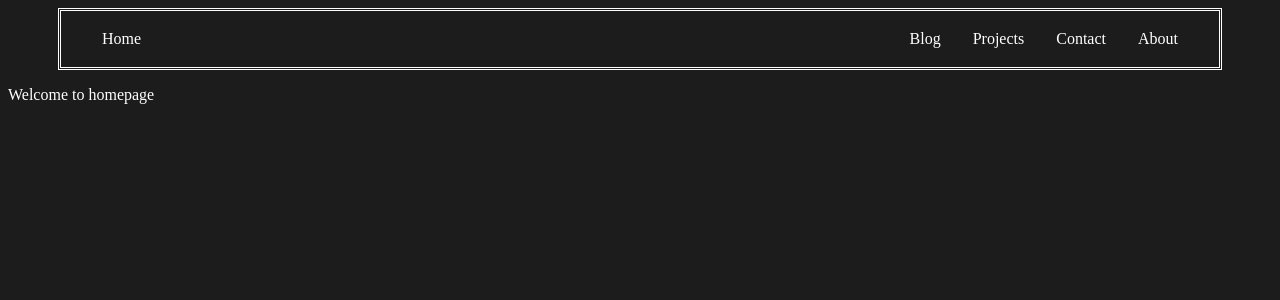
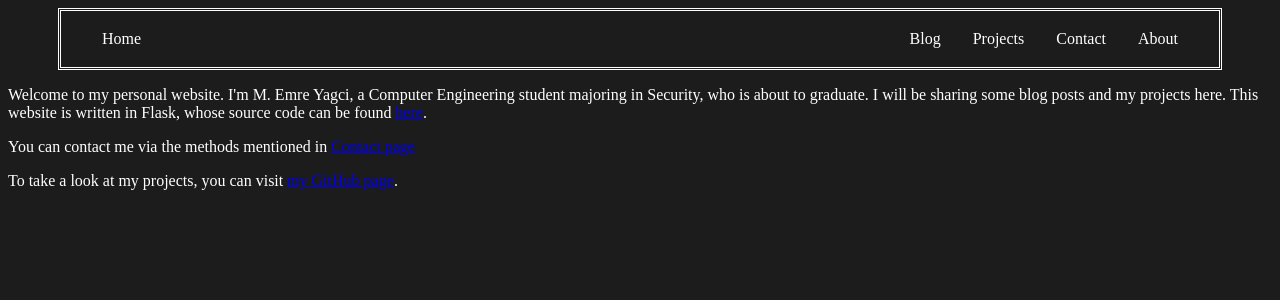
Before and after one commit to memreyagci/personal_website, a Flask app: page / in a window 1280 px wide. Shown: the top 300 px of the page. Run offline with Flask 2, Linux system fonts and the light colour scheme.

Commit message:
An introduction text is added to index.html

```diff
--- a/templates/pages/index.html
+++ b/templates/pages/index.html
@@ -8,6 +8,13 @@
 <body>
     {% import 'includes/nav.html' as nav %}
     {{ nav }}
-    <p>Welcome to homepage</p>
+
+    <div class=intro>
+    <p>Welcome to my personal website. I'm M. Emre Yagci, a Computer Engineering student majoring in Security, who is about to graduate. I will be sharing some blog posts and my projects here. This website is written in Flask, whose source code can be found <a href="https://github.com/memreyagci/personal_website">here</a>.</p>
+
+    <p>You can contact me via the methods mentioned in <a href=/contact>Contact page</a></p>
+
+    <p>To take a look at my projects, you can visit <a href="https://github.com/memreyagci">my GitHub page</a>.</p>
+    </div>
 </body>
 </html>
```
